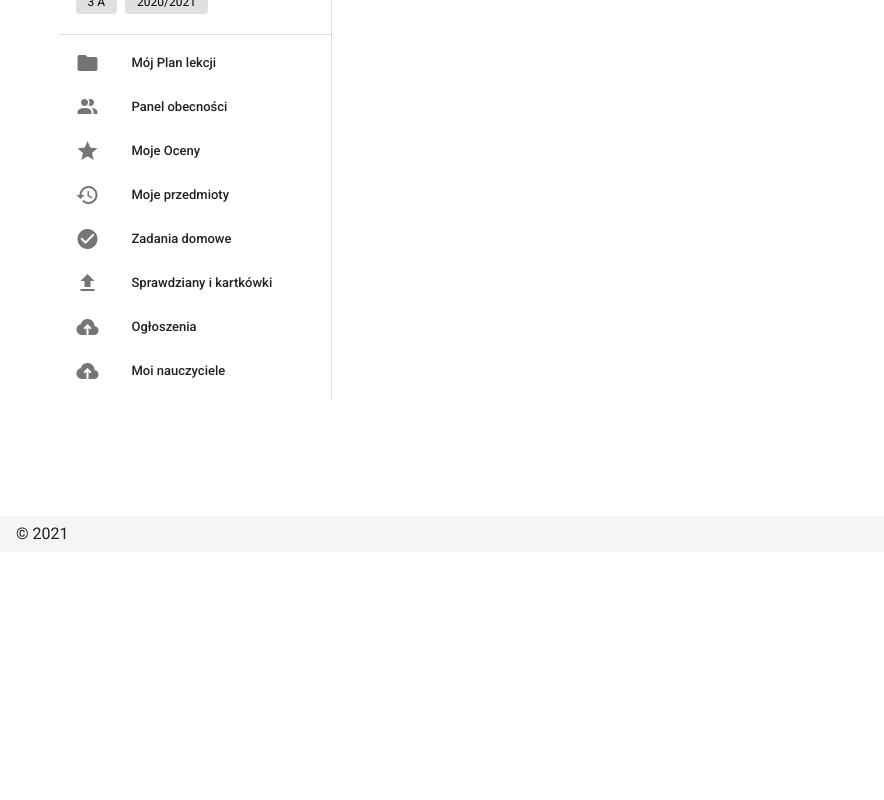
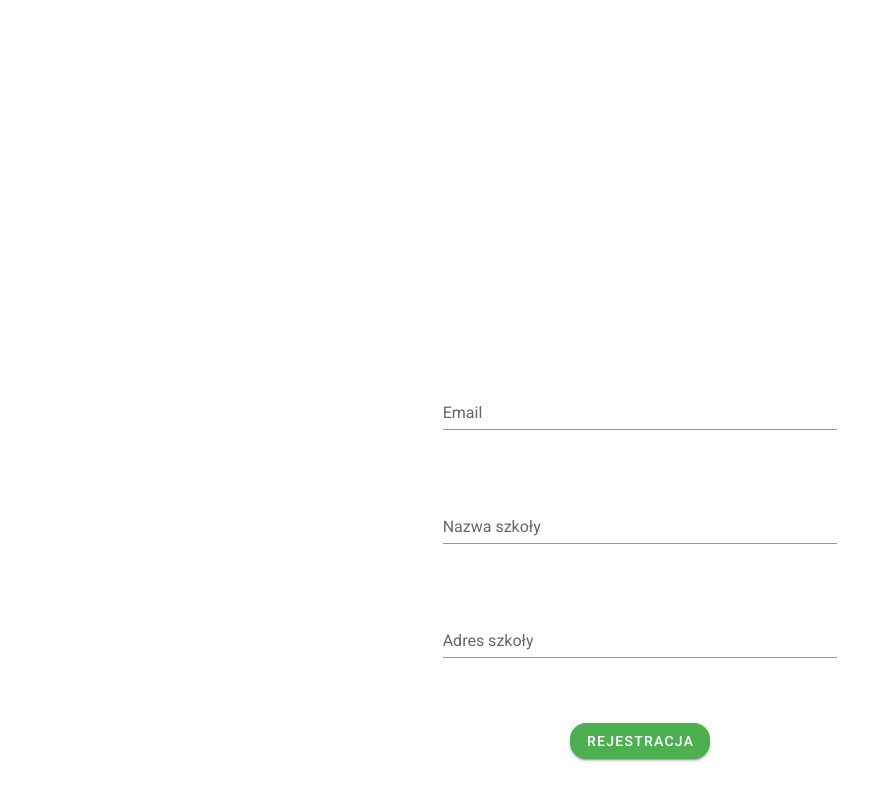
Before and after one commit to szjakub/dokumentacja, a Nuxt app in the folder frontend/app/: page /registration-page in a window 1280 px wide. Shown: the part 248-1048 px from the top of the page, without its empty margins (0-884 px from the left). Before the commit the page ends 800 px from the top, so only its background shows below. Built offline with nearby package versions, Linux system fonts and the light colour scheme.

Commit message:
add registration page, change login page

```diff
--- /dev/null
+++ b/frontend/app/layouts/registration.vue
@@ -0,0 +1,17 @@
+<template>
+  <v-app dark>
+    <nuxt />
+  </v-app>
+</template>
+
+<script>
+export default {
+  layout: 'registration-page',
+  props: {},
+  data() {
+    return {}
+  },
+}
+</script>
+
+<style scoped></style>
--- a/frontend/app/pages/login/index.vue
+++ b/frontend/app/pages/login/index.vue
@@ -1,5 +1,18 @@
 <template>
-  <v-form ref="form" @submit.prevent="handleLogin">
+  <v-col cols="12" md="12" class="d-flex justify-center flex-column">
+    <v-col
+      cols="12"
+      md="12"
+      class="d-flex justify-center align-center flex-column"
+    >
+      <h2>Logowanie</h2>
+    </v-col>
+    <v-form
+      ref="form"
+      class="d-flex align-center flex-column"
+      @submit.prevent="handleLogin"
+    >
+      <v-col cols="12" md="4">
         <v-text-field
           id="loginUsername"
           v-model="login.username"
@@ -7,7 +20,9 @@
           label="Nazwa użytkownika"
           required
         ></v-text-field>
+      </v-col>
 
+      <v-col cols="12" md="4">
         <v-text-field
           id="loginPassword"
           v-model="login.password"
@@ -15,11 +30,19 @@
           label="Hasło"
           required
         ></v-text-field>
-
-    <v-btn type="submit" color="success" class="mr-4" @click="submit">
-      Zaloguj
+      </v-col>
+      <v-col cols="12" md="4" class="d-flex justify-center">
+        <v-btn
+          type="submit"
+          color="success"
+          class="mr-4 rounded-xl"
+          @click="submit"
+        >
+          Zaloguj się
         </v-btn>
+      </v-col>
     </v-form>
+  </v-col>
 </template>
 
 <script>
--- /dev/null
+++ b/frontend/app/pages/registration-page/index.vue
@@ -0,0 +1,90 @@
+<template>
+  <v-col cols="12" md="12" class="d-flex justify-center flex-column">
+    <v-col
+      cols="12"
+      md="12"
+      class="d-flex justify-center align-center flex-column"
+    >
+      <h2>Rejestracja szkoły</h2>
+    </v-col>
+
+    <v-form
+      ref="form"
+      class="d-flex align-center flex-column"
+      @submit.prevent="handleRegistration"
+    >
+      <v-col cols="12" md="4"
+        ><v-text-field
+          id="registrationEmail"
+          v-model="registration.principalEmail"
+          :rules="emailRules"
+          label="Email"
+          required
+        ></v-text-field
+      ></v-col>
+
+      <v-col cols="12" md="4">
+        <v-text-field
+          id="schoolName"
+          v-model="registration.schoolName"
+          :rules="inputRules"
+          label="Nazwa szkoły"
+          required
+        ></v-text-field>
+      </v-col>
+      <v-col cols="12" md="4">
+        <v-text-field
+          id="schoolAddress"
+          v-model="registration.schoolAddress"
+          :rules="inputRules"
+          label="Adres szkoły"
+          required
+        ></v-text-field>
+      </v-col>
+      <v-col cols="12" md="4" class="d-flex justify-center">
+        <v-btn
+          type="submit"
+          color="success"
+          class="md-4 rounded-xl"
+          @click="submit"
+        >
+          Rejestracja
+        </v-btn>
+      </v-col>
+    </v-form>
+  </v-col>
+</template>
+<script>
+export default {
+  layout: 'registration',
+  data() {
+    return {
+      registration: {
+        principalEmail: '',
+        schoolName: '',
+        schoolAddress: '',
+      },
+      inputRules: [(v) => !!v || 'Pole nie może byc puste'],
+      emailRules: [
+        (v) => v.length > 0 || 'Pole nie może być puste',
+        (v) => /.+@.+\..+/.test(v) || 'Adres e-mail musi być poprawny',
+      ],
+    }
+  },
+  methods: {
+    submit() {
+      if (this.$refs.form.validate()) {
+        this.handleRegistration()
+      }
+    },
+    handleRegistration(e) {
+      const email = this.registration.principalEmail
+      const schoolName = this.registration.schoolName
+      const schoolAddress = this.registration.schoolAddress
+      if (this.$refs.form.validate()) {
+        console.log(email, schoolName, schoolAddress)
+      } else console.log('puste')
+    },
+  },
+}
+</script>
```
Lines whose indentation alone changed are shown as unchanged.
